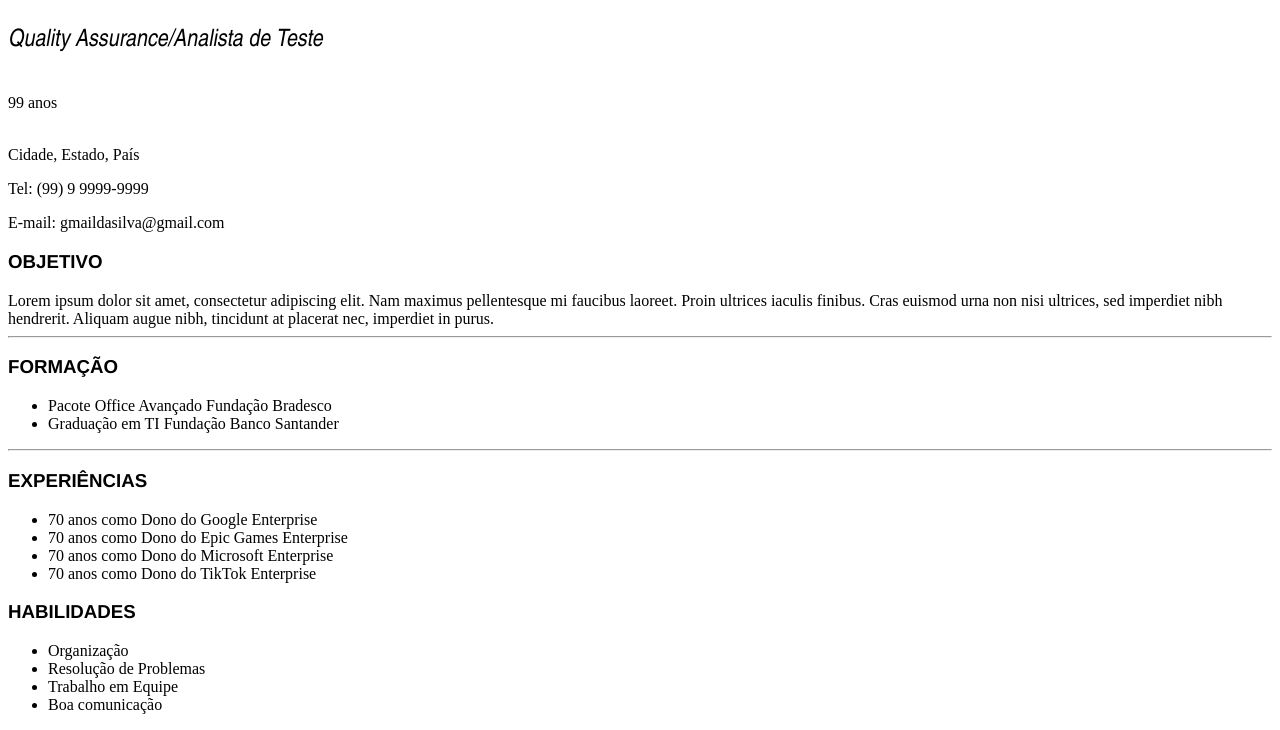
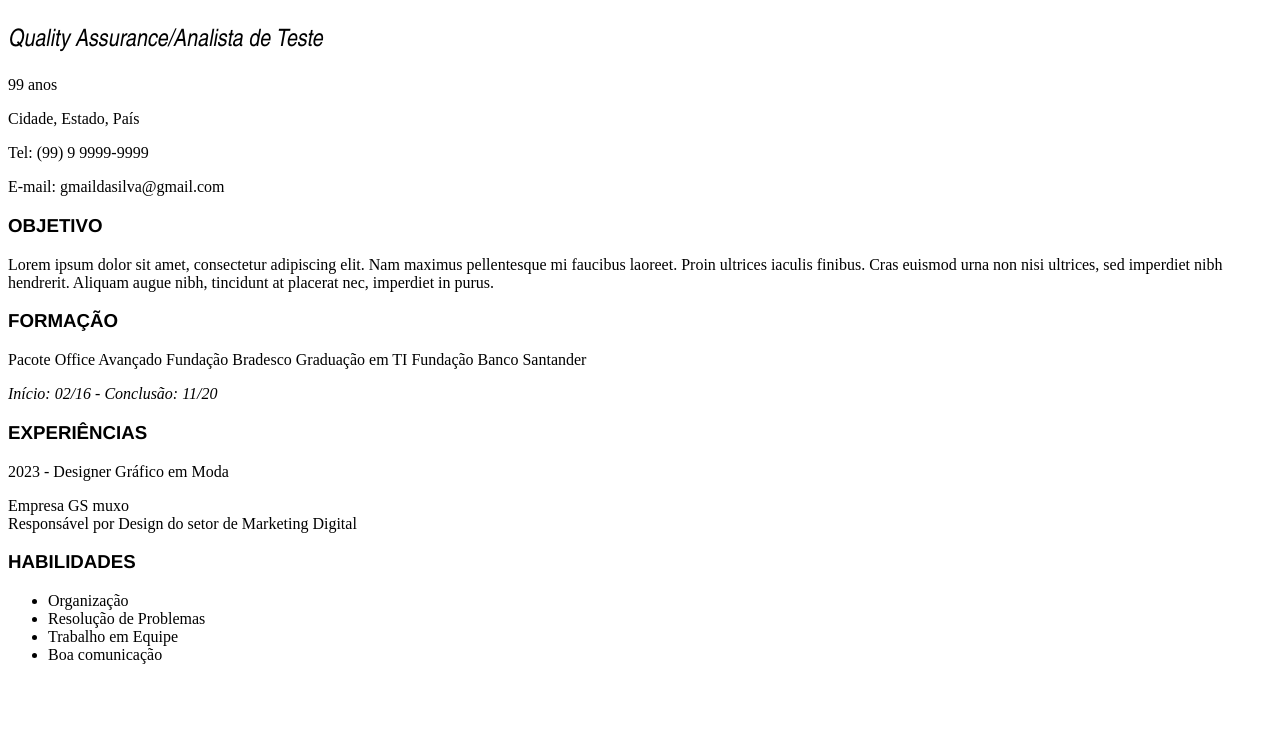
Before and after one commit to GitRodri/hello-world-rodrigo, a plain HTML site: page index.html in a window 1280 px wide. Shown: the part 87-817 px from the top of the page. Drawn offline with Linux system fonts and the light colour scheme.

Commit message:
Modulação CSS com Class e Div's

```diff
--- a/index.html
+++ b/index.html
@@ -12,46 +12,57 @@
 
         <title>Currículo GitRodri</title>
     </head>
-    <body>
-        <h1> Rodrigo Rodrigo Rodrigo Rodrigo</h1>
-        <h2>Quality Assurance/Analista de Teste</h2>
+    <body class="texto">
 
-            <p><br>99 anos</br></p>
-            <p><br>Cidade, Estado, País</br></p>
+        <div class="Info">
+
+            <h1><strong> Rodrigo Rodrigo Rodrigo Rodrigo</strong></h1>
+            <h2>Quality Assurance/Analista de Teste</h2>
+
+            <p>99 anos</p>
+            <p>Cidade, Estado, País</p>
             <p>Tel: (99) 9 9999-9999</p>
             <p>E-mail: gmaildasilva@gmail.com</p>
 
-        <h3> OBJETIVO</h3>
-            <p1>Lorem ipsum dolor sit amet, consectetur adipiscing elit.
+        </div>
+
+
+        <h3 class="t3"> OBJETIVO</h3>
+
+            <p class="LineText">Lorem ipsum dolor sit amet, consectetur adipiscing elit.
                 Nam maximus pellentesque mi faucibus laoreet. Proin ultrices iaculis finibus. Cras euismod urna non nisi ultrices, sed imperdiet nibh hendrerit.
                 Aliquam augue nibh, tincidunt at placerat nec, imperdiet in purus.
-            </p1>
-            <hr></hr>
+            </p>
 
-        <h3> FORMAÇÃO</h3>
-                <ul>
-                    <li>Pacote Office Avançado Fundação Bradesco</li>
-                    <li>Graduação em TI Fundação Banco Santander</li>
-                </ul>
-                <hr></hr>
+        <h3 class="t3"> FORMAÇÃO</h3>
 
-        <h3> EXPERIÊNCIAS</h3>
-                <ul>
-                    <li> 70 anos como Dono do Google Enterprise</li>
-                    <li> 70 anos como Dono do Epic Games Enterprise</li>
-                    <li> 70 anos como Dono do Microsoft Enterprise</li>
-                    <li> 70 anos como Dono do TikTok Enterprise</li>
+            <p class="LineText">Pacote Office Avançado Fundação Bradesco
+                    Graduação em TI Fundação Banco Santander
 
-                </ul>
+            </p>
+            <p class="complemento"><i> Início: 02/16 - Conclusão: 11/20</p></i>
 
-        <h3> HABILIDADES</h3>
-                <ul>
+
+        <h3 class="t3"> EXPERIÊNCIAS</h3>
+
+            <p class="LineText"> 2023 - Designer Gráfico em Moda</p>
+            <p class="complemento">
+                Empresa GS muxo </br>
+                Responsável por Design do setor de Marketing Digital
+
+            </p>
+
+        <div class="Skills">
+                <h3 class="t3"> HABILIDADES</h3>
+                <ul class="LineText">
                     <li>Organização</li>
                     <li>Resolução de Problemas</li>
                     <li>Trabalho em Equipe</li>
                     <li>Boa comunicação</li>
 
                 </ul>
+
+        </div>
     </body>
     </html>
 </head>
```
